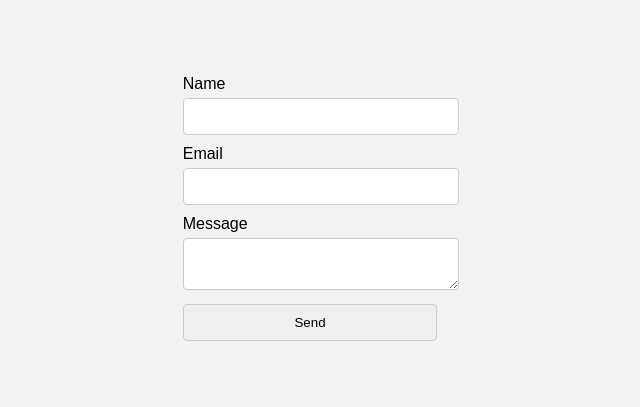
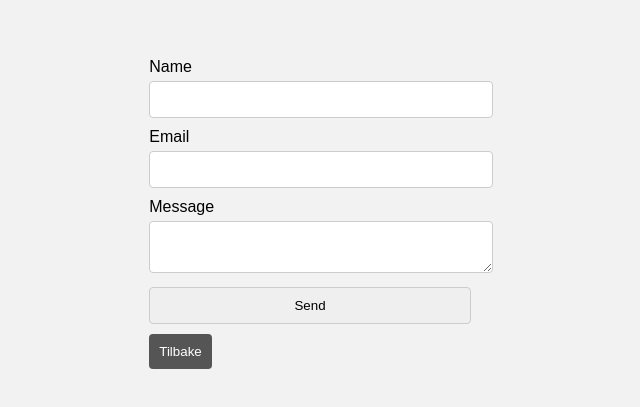
Before and after one commit to Ephyryon/HTML.Training, a website: page foldy/contact_form.html in a window 1280 px wide. Shown: the part 187-594 px from the top of the page, without its empty margins (330-970 px from the left). Drawn offline with nearby package versions, Linux system fonts and the light colour scheme.

Commit message:
Update.4.2.Contact-Form-Back

```diff
--- a/foldy/contact_form.html
+++ b/foldy/contact_form.html
@@ -16,6 +16,7 @@
         <label for="message">Message</label>
         <textarea id="message" name="message" aria-label="Message" required></textarea>
         <input type="submit" value="Send">
+        <button type="button" onclick="window.location.href='../index.html'">Tilbake</button>
     </form>
 </body>
 </html>
```
